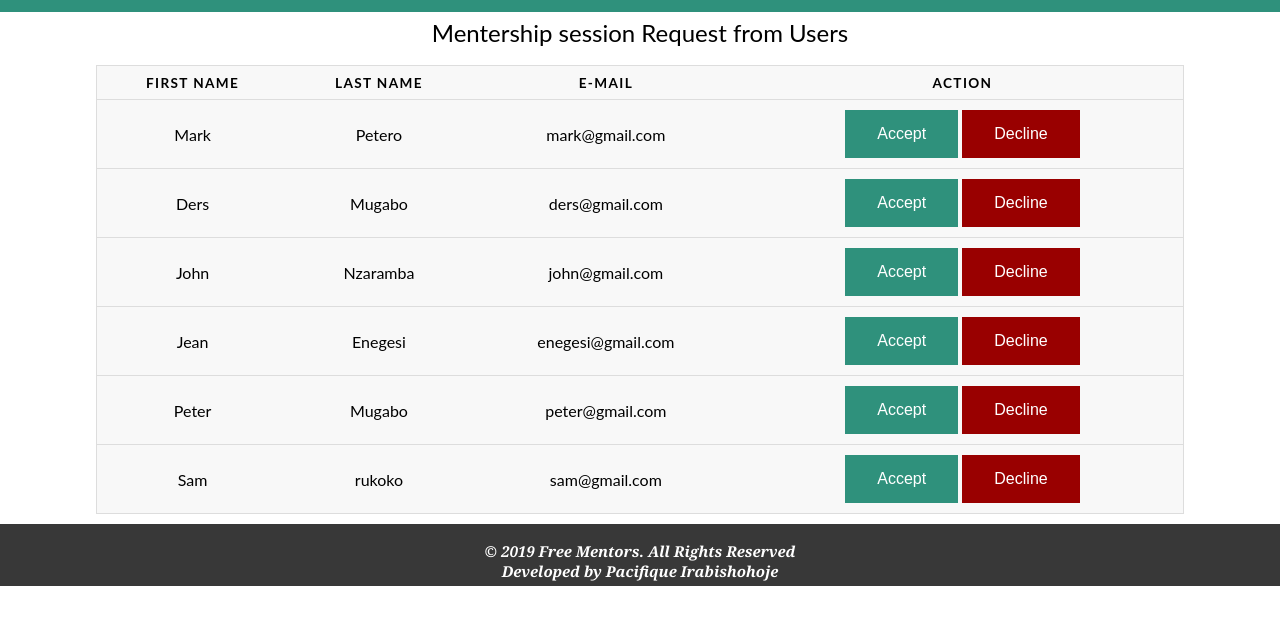
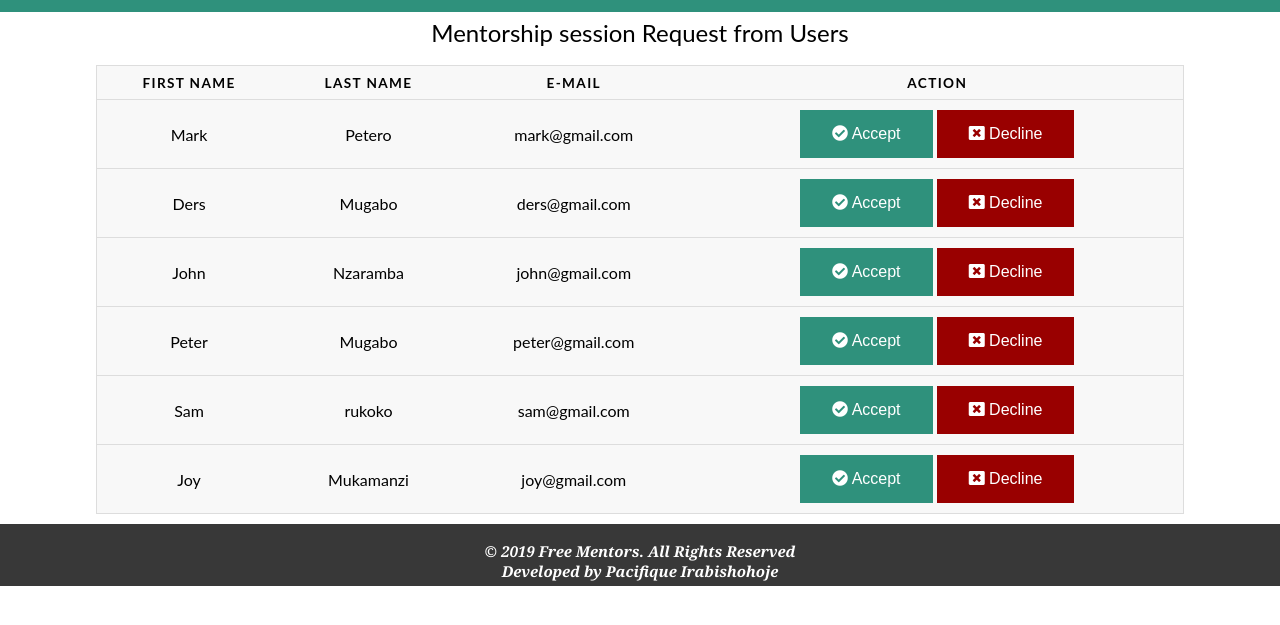
Before and after one commit to Pacifiquekibaka/Free-Mentors, a plain HTML site: page UI/html/mentordashboard.html in a window 1280 px wide. Shown: the part 57-682 px from the top of the page. Drawn offline with Linux system fonts and the light colour scheme.

Commit message:
feature(UI): mentor can decline session request [finishes #167922507]

```diff
--- a/UI/html/mentordashboard.html
+++ b/UI/html/mentordashboard.html
@@ -22,7 +22,7 @@
 <!--table-->
 <table class="centerTable">
     <caption>
-     Mentership session Request from Users
+     Mentorship session Request from Users
     </caption>
     <thead>
       <tr>
@@ -38,8 +38,8 @@
         <td data-label="Last Name">Petero</td>
         <td data-label="E-mail">mark@gmail.com</td>
         <td data-label="action">
-            <button class="button accept">Accept</button>
-            <button class="button decline">Decline</button>
+            <button class="button accept"><i class="fas fa-check-circle"></i> Accept</button>
+            <button class="button decline"><i class="fas fa-window-close"></i> Decline</button>
         </td>
       </tr>
       <tr>
@@ -47,8 +47,8 @@
         <td data-label="Last Name">Mugabo</td>
         <td data-label="E-mail">ders@gmail.com</td>
         <td data-label="action">
-           <button class="button accept">Accept</button>
-           <button class="button decline">Decline</button>
+           <button class="button accept"><i class="fas fa-check-circle"></i> Accept</button>
+           <button class="button decline"><i class="fas fa-window-close"></i> Decline</button>
         </td>
       </tr>
       <tr>
@@ -56,17 +56,8 @@
         <td data-label="Last Name">Nzaramba</td>
         <td data-label="E-mail">john@gmail.com</td>
         <td data-label="action">
-            <button class="button accept">Accept</button>
-            <button class="button decline">Decline</button>
-        </td>
-      </tr>
-      <tr>
-        <td scope="row" data-label="First Name">Jean</td>
-        <td data-label="Last Name">Enegesi</td>
-        <td data-label="E-mail">enegesi@gmail.com</td>
-        <td data-label="action">
-            <button class="button accept">Accept</button>
-            <button class="button decline">Decline</button>
+            <button class="button accept"><i class="fas fa-check-circle"></i> Accept</button>
+            <button class="button decline"><i class="fas fa-window-close"></i> Decline</button>
         </td>
       </tr>
       <tr>
@@ -74,8 +65,8 @@
         <td data-label="Last Name">Mugabo</td>
         <td data-label="E-mail">peter@gmail.com</td>
         <td data-label="action">
-          <button class="button accept">Accept</button>
-          <button class="button decline">Decline</button>
+          <button class="button accept"><i class="fas fa-check-circle"></i> Accept</button>
+          <button class="button decline"><i class="fas fa-window-close"></i> Decline</button>
         </td>
       </tr>
       <tr>
@@ -83,8 +74,17 @@
         <td data-label="Last Name">rukoko</td>
         <td data-label="E-mail">sam@gmail.com</td>
         <td data-label="action">
-          <button class="button accept">Accept</button>
-          <button class="button decline">Decline</button>
+          <button class="button accept"><i class="fas fa-check-circle"></i> Accept</button>
+          <button class="button decline"><i class="fas fa-window-close"></i> Decline</button>
+        </td>
+      </tr>
+      <tr>
+        <td scope="row" data-label="First Name">Joy</td>
+        <td data-label="Last Name">Mukamanzi</td>
+        <td data-label="E-mail">joy@gmail.com</td>
+        <td data-label="action">
+          <button class="button accept"><i class="fas fa-check-circle"></i> Accept</button>
+          <button class="button decline"><i class="fas fa-window-close"></i> Decline</button>
         </td>
       </tr>
     </tbody>
```
